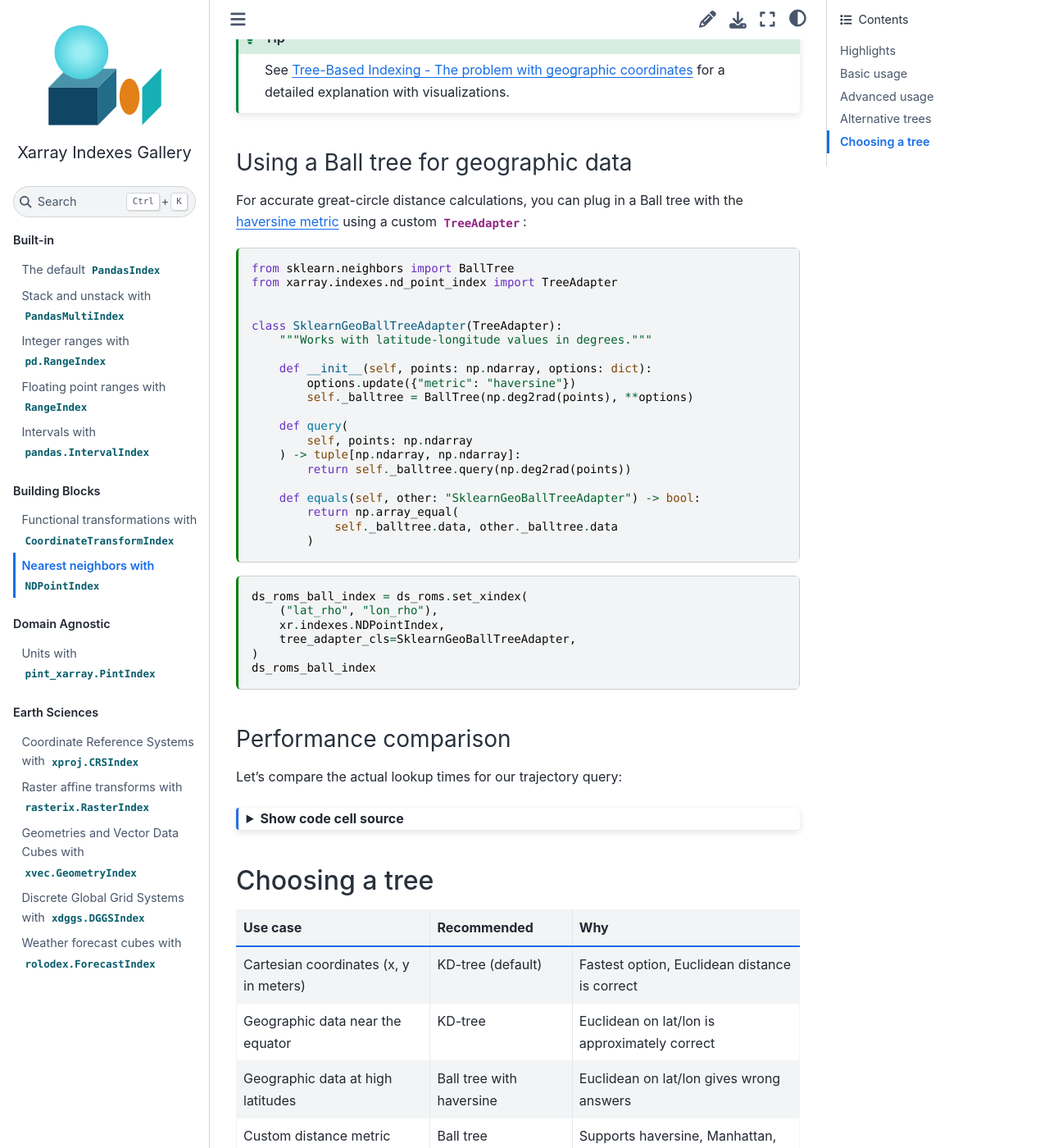
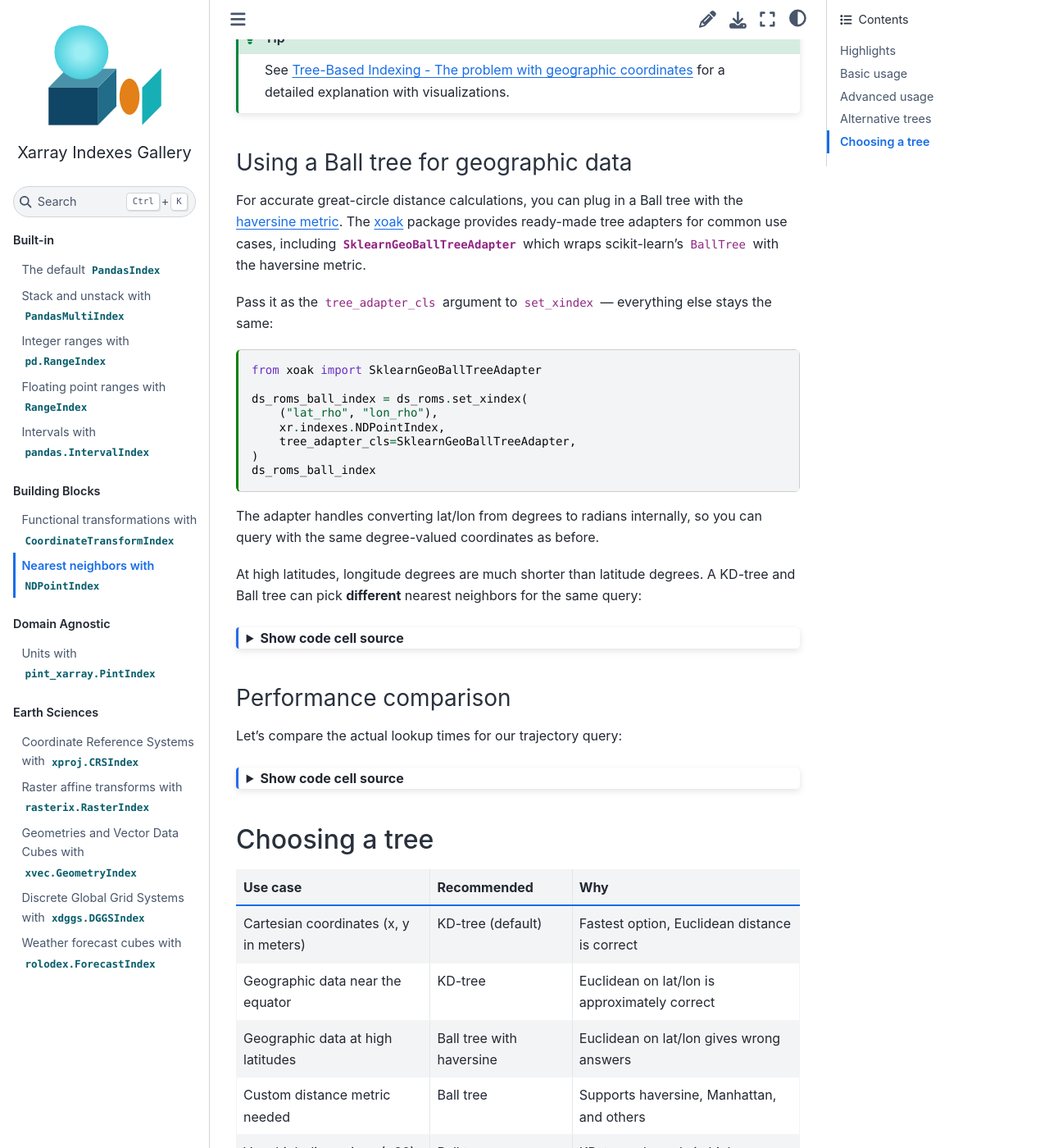
Before and after one commit to xarray-contrib/xarray-indexes, a Sphinx documentation site: the page built from docs/blocks/ndpoint.md, in a window 1280 px wide and 1400 px high, scrolled down 4246 px. Shown: the whole window at 82% size. Built offline with Sphinx 7.4.7 and the Sphinx Book theme 1.1.4, drawn with Linux system fonts in a browser that asks for light colours; pages that are not in the unit, such as notebooks, are missing from menus; some of the changed lines change nothing that is shown; some of the changed text lies outside the part shown.

Commit message:
use xoak

````diff
--- a/docs/blocks/ndpoint.md
+++ b/docs/blocks/ndpoint.md
@@ -342,38 +342,134 @@ See [Tree-Based Indexing - The problem with geographic coordinates](https://tuto
 
 ### Using a Ball tree for geographic data
 
-For accurate great-circle distance calculations, you can plug in a Ball tree with the [haversine metric](https://en.wikipedia.org/wiki/Haversine_formula) using a custom {py:class}`~xarray.indexes.TreeAdapter`:
+For accurate great-circle distance calculations, you can plug in a Ball tree with the [haversine metric](https://en.wikipedia.org/wiki/Haversine_formula). The [xoak](https://xoak.readthedocs.io) package provides ready-made tree adapters for common use cases, including {class}`~xoak.SklearnGeoBallTreeAdapter` which wraps scikit-learn's `BallTree` with the haversine metric.
+
+Pass it as the `tree_adapter_cls` argument to `set_xindex` — everything else stays the same:
 
 ```{code-cell} ipython3
-from sklearn.neighbors import BallTree
-from xarray.indexes.nd_point_index import TreeAdapter
+from xoak import SklearnGeoBallTreeAdapter
 
-
-class SklearnGeoBallTreeAdapter(TreeAdapter):
-    """Works with latitude-longitude values in degrees."""
-
-    def __init__(self, points: np.ndarray, options: dict):
-        options.update({"metric": "haversine"})
-        self._balltree = BallTree(np.deg2rad(points), **options)
-
-    def query(
-        self, points: np.ndarray
-    ) -> tuple[np.ndarray, np.ndarray]:
-        return self._balltree.query(np.deg2rad(points))
-
-    def equals(self, other: "SklearnGeoBallTreeAdapter") -> bool:
-        return np.array_equal(
-            self._balltree.data, other._balltree.data
-        )
-```
-
-```{code-cell} ipython3
 ds_roms_ball_index = ds_roms.set_xindex(
     ("lat_rho", "lon_rho"),
     xr.indexes.NDPointIndex,
     tree_adapter_cls=SklearnGeoBallTreeAdapter,
 )
 ds_roms_ball_index
+```
+
+The adapter handles converting lat/lon from degrees to radians internally, so you can query with the same degree-valued coordinates as before.
+
+At high latitudes, longitude degrees are much shorter than latitude degrees. A KD-tree and Ball tree can pick **different** nearest neighbors for the same query:
+
+```{code-cell} ipython3
+---
+tags: [hide-input]
+---
+# Two points at 80°N: one east (along longitude), one north (along latitude)
+# The query sits between them — closer in *degrees* to the north point,
+# but closer in *km* to the east point.
+point_a = (80.0, 2.0)   # 2° east of query
+point_b = (80.5, 0.0)   # 0.5° north of query
+query = (80.0, 0.0)
+
+# Use 2D coords on a dummy grid (NDPointIndex requires shared dims)
+ds_demo = xr.Dataset(
+    {"label": (("i", "j"), [["A", "B"]])},
+    coords={
+        "lat": (("i", "j"), [[point_a[0], point_b[0]]]),
+        "lon": (("i", "j"), [[point_a[1], point_b[1]]]),
+    },
+)
+
+# KD-tree (Euclidean on degrees)
+ds_kd = ds_demo.set_xindex(("lat", "lon"), xr.indexes.NDPointIndex)
+result_kd = ds_kd.sel(lat=query[0], lon=query[1], method="nearest")
+
+# Ball tree (haversine)
+ds_ball = ds_demo.set_xindex(
+    ("lat", "lon"), xr.indexes.NDPointIndex,
+    tree_adapter_cls=SklearnGeoBallTreeAdapter,
+)
+result_ball = ds_ball.sel(lat=query[0], lon=query[1], method="nearest")
+
+kd_pick = (result_kd.lat.item(), result_kd.lon.item())
+ball_pick = (result_ball.lat.item(), result_ball.lon.item())
+
+km_per_deg_lon = 111.0 * np.cos(np.radians(80.0))
+km_to_a = abs(query[1] - point_a[1]) * km_per_deg_lon
+km_to_b = abs(query[0] - point_b[0]) * 111.0
+
+# Convert to km relative to query
+def to_km(lat, lon):
+    return (lon - query[1]) * km_per_deg_lon, (lat - query[0]) * 111.0
+
+a_km = to_km(*point_a)
+b_km = to_km(*point_b)
+q_km = (0.0, 0.0)
+
+fig, (ax_deg, ax_km) = plt.subplots(1, 2, figsize=(13, 5))
+
+for ax, coords, xlabel, ylabel, title, a_label, b_label in [
+    (ax_deg,
+     {"a": (point_a[1], point_a[0]), "b": (point_b[1], point_b[0]), "q": (query[1], query[0])},
+     "Longitude (°)", "Latitude (°)",
+     "In degrees: B looks closer",
+     f"A (2.0°)", f"B (0.5°)"),
+    (ax_km,
+     {"a": (a_km[0], a_km[1]), "b": (b_km[0], b_km[1]), "q": q_km},
+     "East-West (km)", "North-South (km)",
+     "In km: A is actually closer",
+     f"A ({km_to_a:.0f} km)", f"B ({km_to_b:.0f} km)"),
+]:
+    # Line to A (Ball tree / haversine picks this)
+    ax.annotate(
+        "", xy=coords["a"], xytext=coords["q"],
+        arrowprops=dict(arrowstyle="-", color="coral", lw=2, ls="--"), zorder=4,
+    )
+    # Line to B (KD-tree picks this)
+    ax.annotate(
+        "", xy=coords["b"], xytext=coords["q"],
+        arrowprops=dict(arrowstyle="-", color="steelblue", lw=2, ls="--"), zorder=4,
+    )
+
+    # Label the lines
+    mid_a = ((coords["q"][0] + coords["a"][0]) / 2, (coords["q"][1] + coords["a"][1]) / 2)
+    mid_b = ((coords["q"][0] + coords["b"][0]) / 2, (coords["q"][1] + coords["b"][1]) / 2)
+    ax.annotate("haversine", mid_a, xytext=(8, -10), textcoords="offset points",
+                fontsize=9, color="coral", fontstyle="italic")
+    ax.annotate("KD-tree", mid_b, xytext=(8, 4), textcoords="offset points",
+                fontsize=9, color="steelblue", fontstyle="italic")
+
+    # Points
+    ax.scatter(*coords["a"], c="coral", s=140, edgecolors="black", linewidths=1.5, zorder=6)
+    ax.scatter(*coords["b"], c="steelblue", s=140, edgecolors="black", linewidths=1.5, zorder=6)
+    ax.scatter(*coords["q"], c="red", s=180, marker="X",
+               edgecolors="darkred", linewidths=0.5, zorder=7)
+
+    # Point labels
+    ax.annotate(a_label, coords["a"], xytext=(12, -14), textcoords="offset points",
+                fontsize=10, fontweight="bold")
+    ax.annotate(b_label, coords["b"], xytext=(12, 8), textcoords="offset points",
+                fontsize=10, fontweight="bold")
+    ax.annotate("query", coords["q"], xytext=(12, -14), textcoords="offset points",
+                fontsize=10, color="red", fontweight="bold")
+
+    ax.set_xlabel(xlabel)
+    ax.set_ylabel(ylabel)
+    ax.set_title(title, fontweight="bold")
+    ax.grid(True, alpha=0.3)
+
+# Match x and y limits so distances are visually comparable
+deg_lim = max(abs(point_a[1] - query[1]), abs(point_b[0] - query[0])) * 1.3
+ax_deg.set_xlim(-deg_lim * 0.15, deg_lim)
+ax_deg.set_ylim(query[0] - deg_lim * 0.15, query[0] + deg_lim)
+
+km_lim = max(abs(a_km[0]), abs(a_km[1]), abs(b_km[0]), abs(b_km[1])) * 1.3
+ax_km.set_xlim(-km_lim * 0.15, km_lim)
+ax_km.set_ylim(-km_lim * 0.15, km_lim)
+
+plt.tight_layout()
+plt.show()
 ```
 
 ### Performance comparison
@@ -459,5 +555,6 @@ print("Ball tree is slower but uses haversine for correct great-circle distances
 | Very high dimensions (>20)             | Ball tree                | KD-trees degrade in high dimensions           |
 
 ```{seealso}
-[Tree-Based Indexing](https://tutorial.xarray.dev/advanced/indexing/why-trees.html) for a visual explanation of how these tree structures work and why haversine matters for geographic data.
+- [Tree-Based Indexing](https://tutorial.xarray.dev/advanced/indexing/why-trees.html) for a visual explanation of how these tree structures work and why haversine matters for geographic data.
+- [Building custom tree adapters](https://xoak.readthedocs.io/en/latest/examples/custom_indexes.html) for advanced use cases like implementing your own {py:class}`~xarray.indexes.TreeAdapter`.
 ```
````
